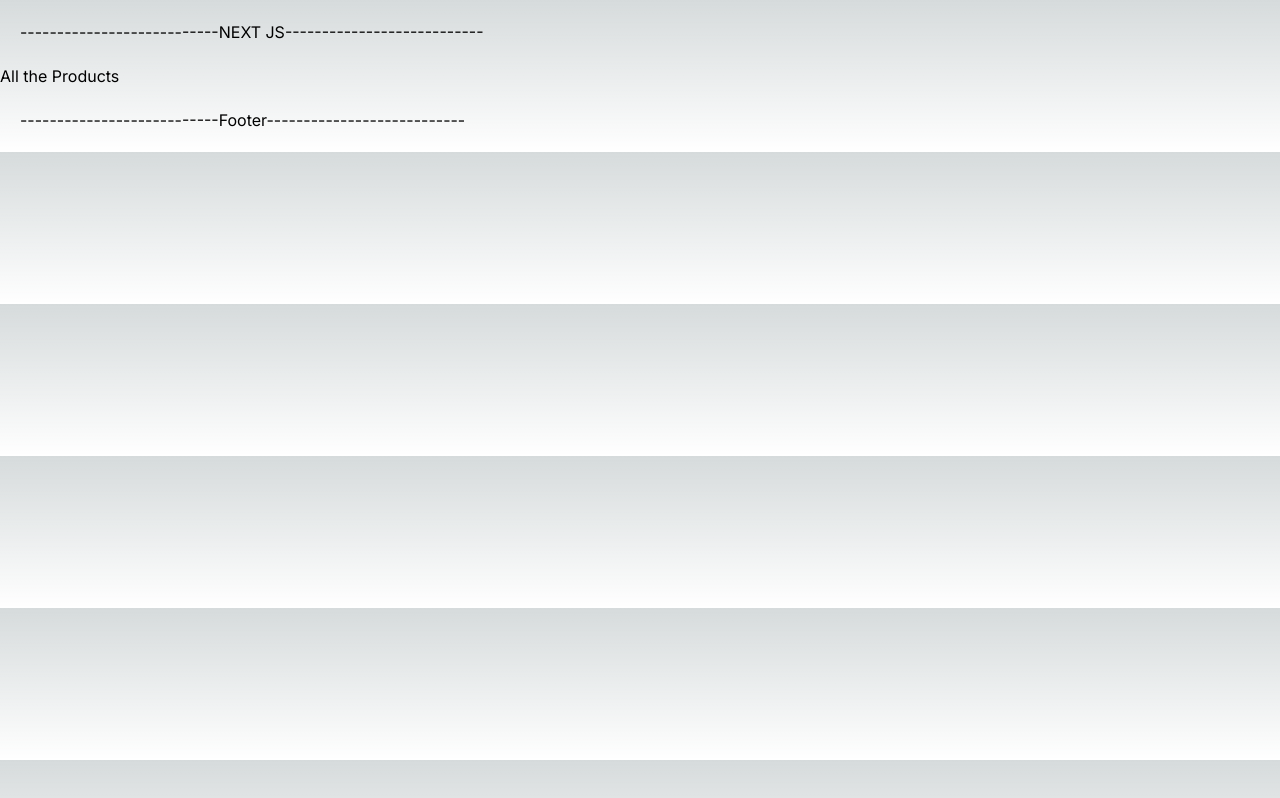
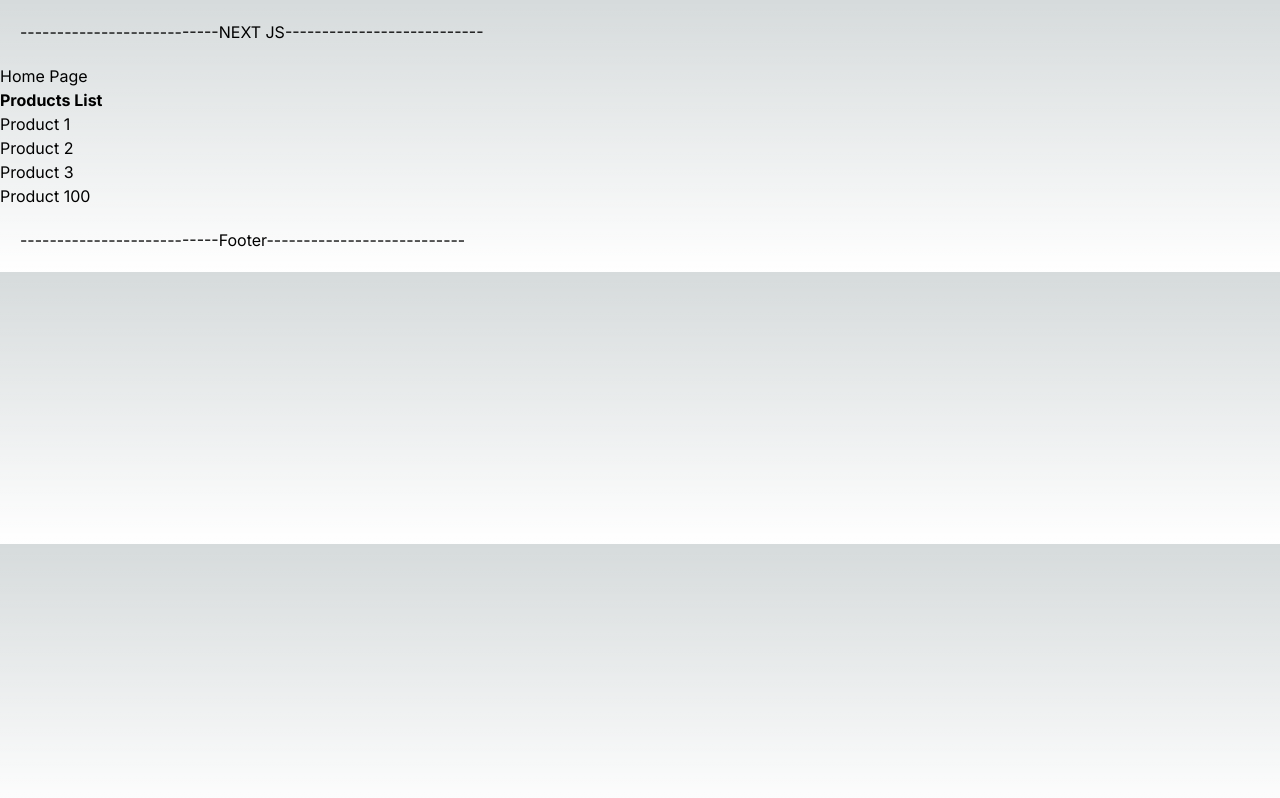
Before and after one commit to prajapatibhaskar/hello-world, a Next.js app: page /products in a window 1280 px wide. Built offline with nearby package versions, Linux system fonts and the light colour scheme.

Commit message:
Link component based routing
We use <Link /> tags
And mention the path in the href={'/path'} tag

```diff
--- /dev/null
+++ b/src/app/home/page.jsx
@@ -0,0 +1,12 @@
+import Link from "next/link"
+
+const NewHomePage = () => {
+  return (
+    <>
+        <Link href={'/login'}>Login</Link>
+        <Link href={'products'}>Products</Link>
+    </>
+  )
+}
+
+export default NewHomePage
--- a/src/app/products/page.js
+++ /dev/null
@@ -1,9 +0,0 @@
-const Product = () => {
-    return(
-        <div>
-            <h1>All the Products</h1>
-        </div>
-    )
-}
-
-export default Product;
--- /dev/null
+++ b/src/app/products/page.jsx
@@ -0,0 +1,30 @@
+import Link from "next/link";
+
+const Product = () => {
+  const productId = 100;
+
+  return (
+    <div>
+      <Link href={"/home"}>Home Page</Link>
+      <h1>
+        <strong>Products List</strong>
+      </h1>
+      <h1>
+        <Link href={"products/1"}>Product 1</Link>
+      </h1>
+      <h1>
+        <Link href={"products/2"}>Product 2</Link>
+      </h1>
+      <h1>
+        <Link href={"products/3"} replace>
+          Product 3
+        </Link>
+      </h1>
+      <h1>
+        <Link href={`products/${productId}`}>Product {productId}</Link>
+      </h1>
+    </div>
+  );
+};
+
+export default Product;
```
Also changed, not shown: src/app/page.jsx (renamed from src/app/page.js).
